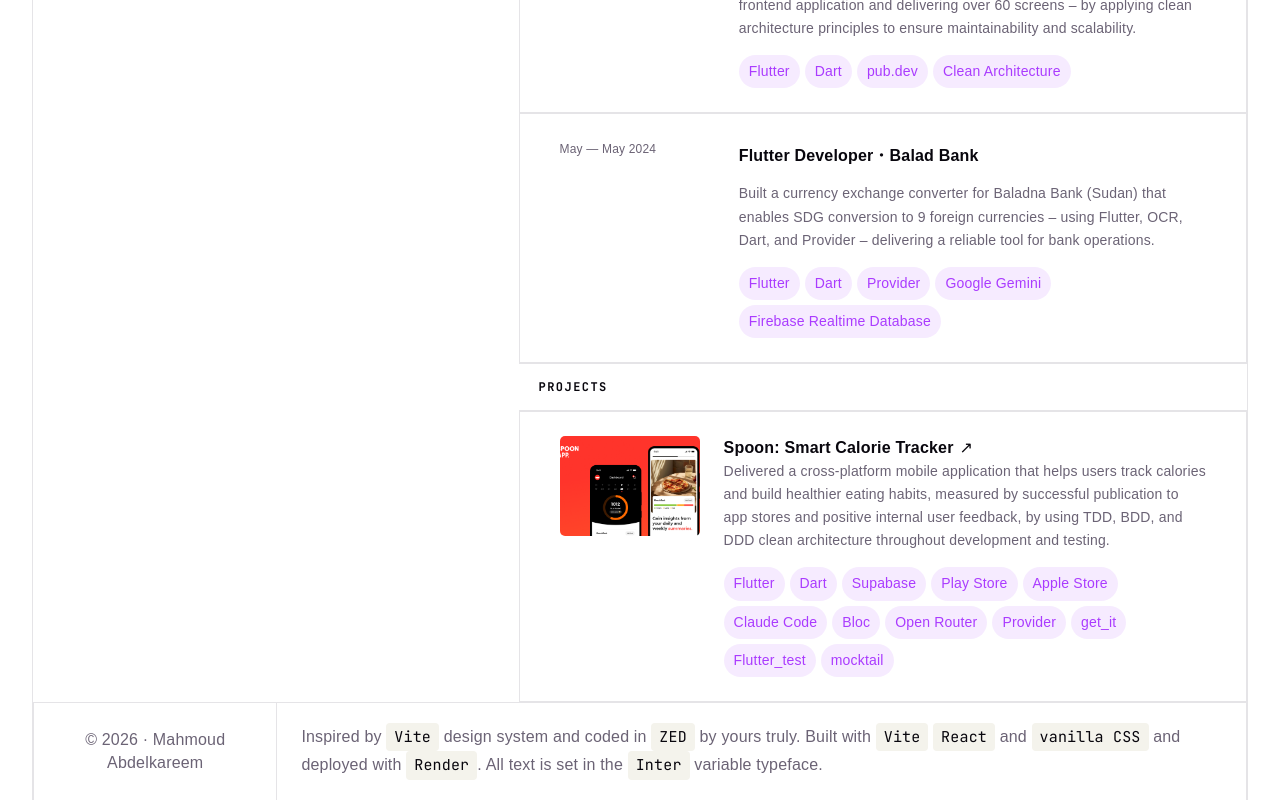
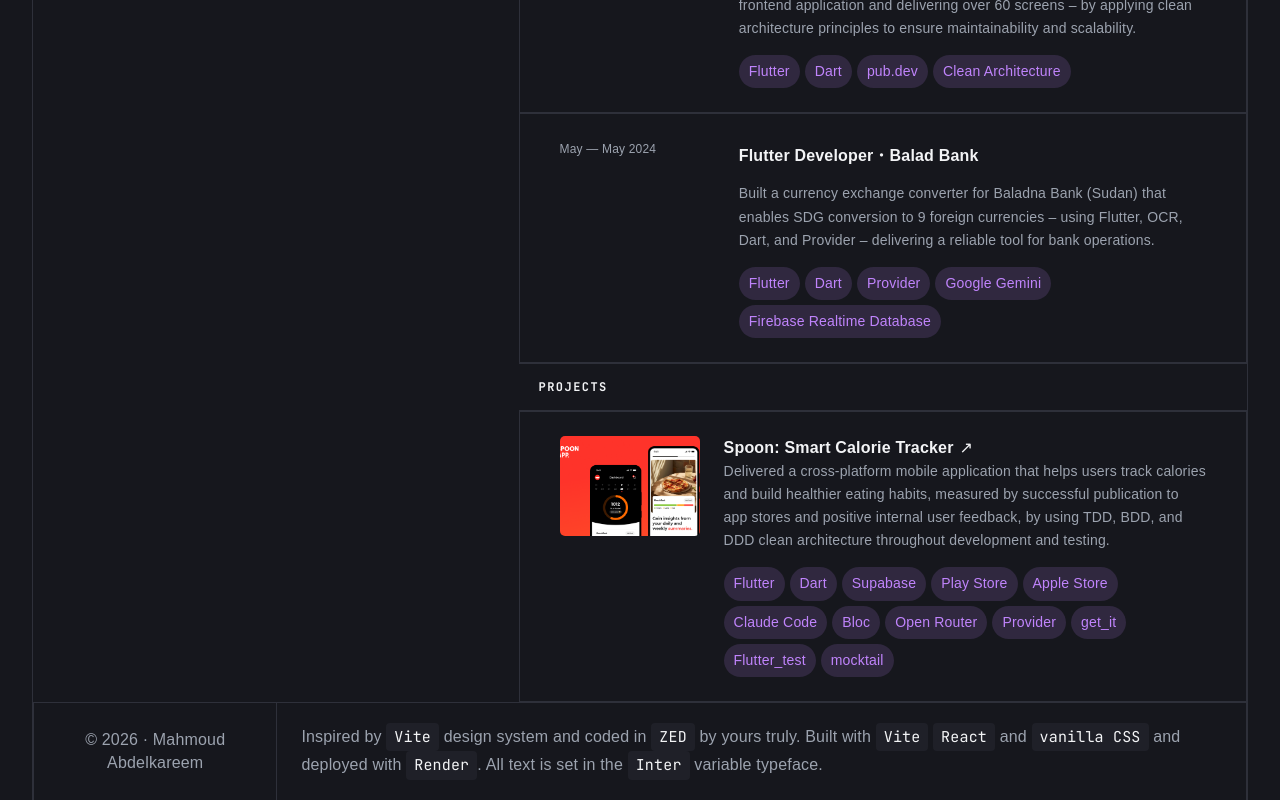
Before and after one commit to maakakasha/portfolio, a React (Vite) app: page / in a window 1280 px wide. Shown: the part 1790-2590 px from the top of the page. Built offline with nearby package versions, Linux system fonts and the light colour scheme; a web font is replaced by a local one.

Commit message:
Added dark mode as default

```diff
--- a/src/domains/hero/UI/components/theme-toggle/theme-toggle.tsx
+++ b/src/domains/hero/UI/components/theme-toggle/theme-toggle.tsx
@@ -3,7 +3,7 @@ import "./theme-toggle.css";
 export function ThemeToggle() {
   return (
     <>
-      <input type="checkbox" id="theme-toggle" className="theme-toggle-input" defaultChecked />
+      <input type="checkbox" id="theme-toggle" className="theme-toggle-input" />
       <label htmlFor="theme-toggle" className="theme-toggle" aria-label="Toggle theme" />
     </>
   );
```
